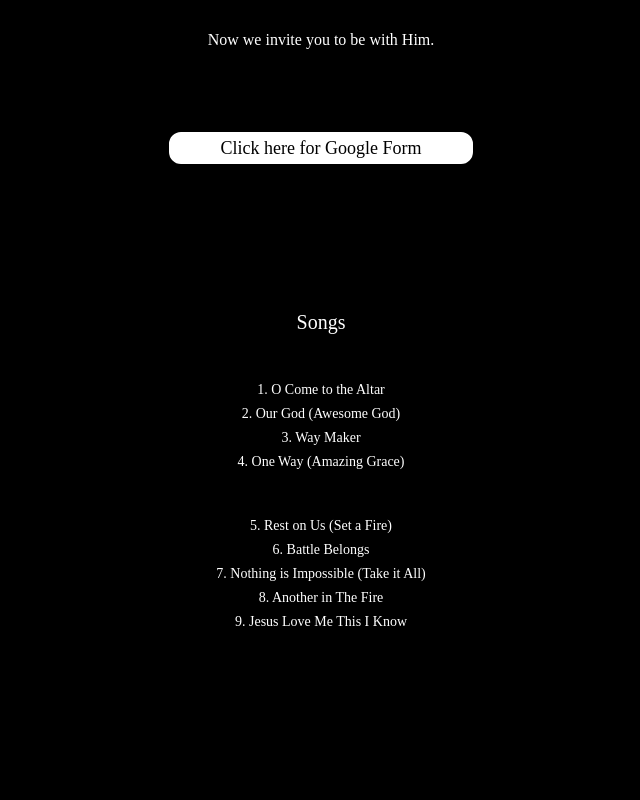
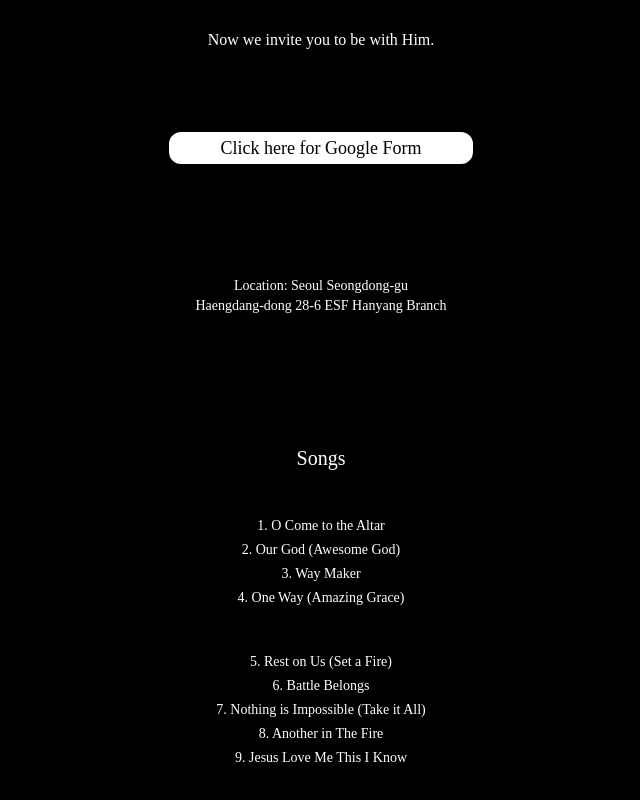
Before and after one commit to KyumKyum/ESF_ABC_worship_landing_page, a React (Vite) app: page / in a window 1280 px wide. Shown: the part 1441-2241 px from the top of the page, without its empty margins (319-959 px from the left). Before the commit the page ends 2153 px from the top, so only its background shows below. Built offline with nearby package versions, Linux system fonts and the light colour scheme; a web font is replaced by a local one.

Commit message:
fix:add location

```diff
--- a/src/component/InformationComponent.tsx
+++ b/src/component/InformationComponent.tsx
@@ -24,6 +24,9 @@ function InformationComponent() {
         >
           <span className="text-black">Click here for Google Form</span>
         </button>
+        <p className="my-12 font-snow text-sm text-white text-center">
+          Location: Seoul Seongdong-gu<br/>Haengdang-dong 28-6 ESF Hanyang Branch
+        </p>
       </div>
     </div>
   );
```
